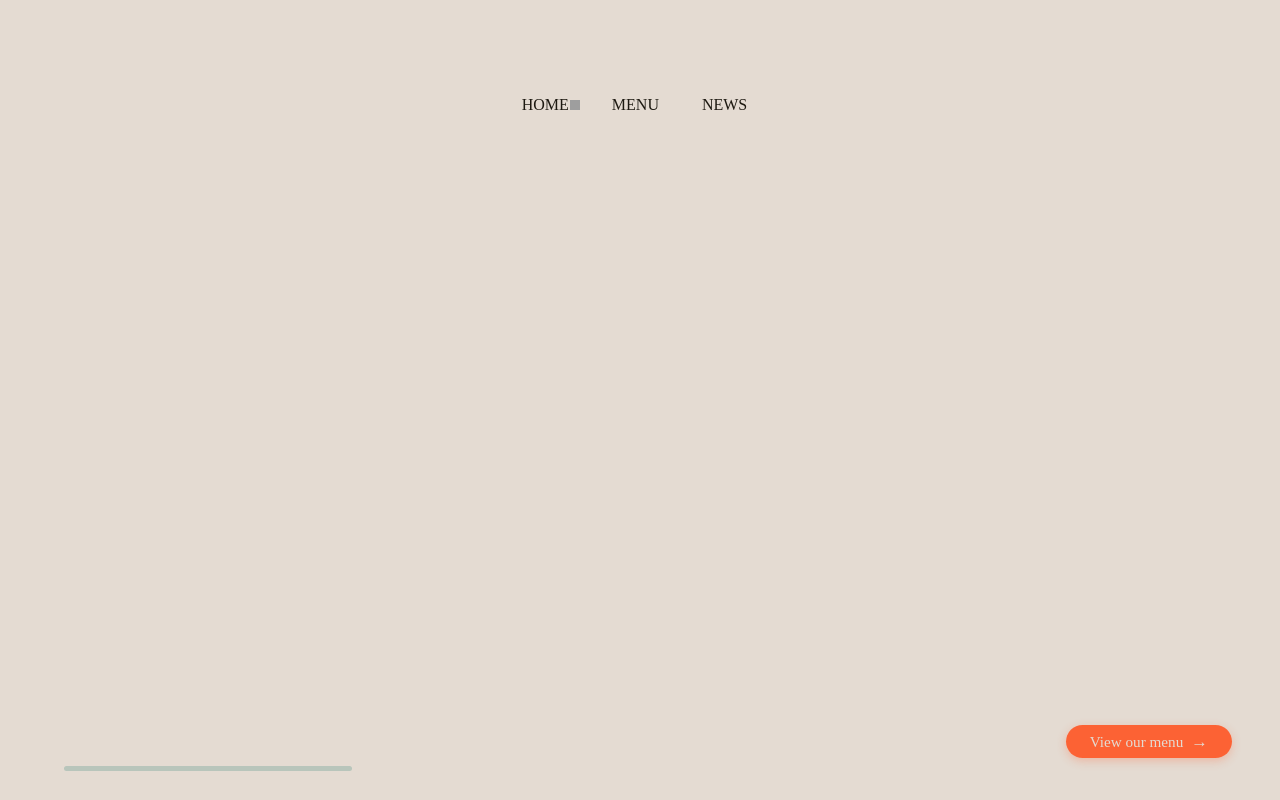
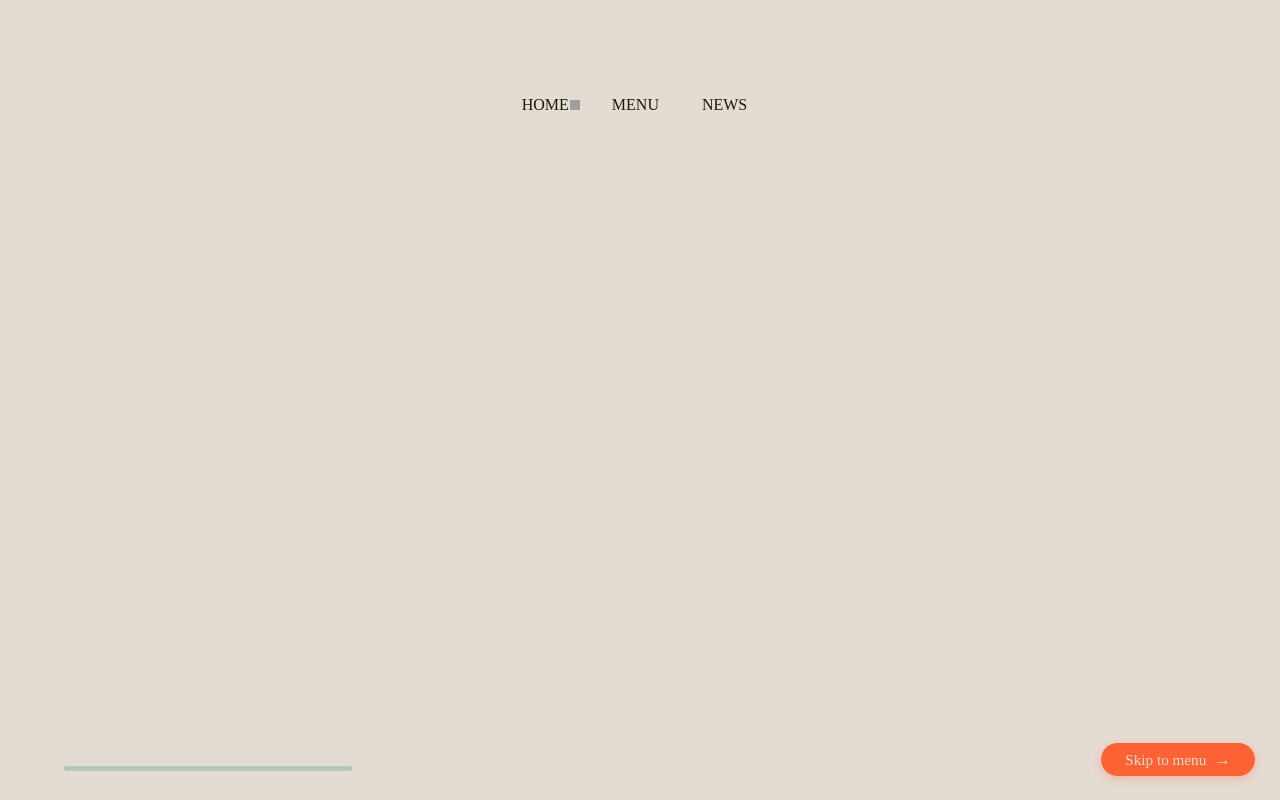
Before and after one commit to notCrazy0815/TSA-DesignBrief-25, a SvelteKit app: page / in a window 1280 px wide. Shown: the top 800 px of the page. Built offline with nearby package versions, Linux system fonts and the light colour scheme; grey boxes are pictures that could not be loaded; a web font is replaced by a local one.

Commit message:
menu link update

```diff
--- a/src/routes/+page.svelte
+++ b/src/routes/+page.svelte
@@ -294,7 +294,7 @@
 <svelte:window on:scroll={handleScroll} bind:scrollY={windowY} on:wheel={handleMouseWheel} />
 
 <div class="menu-link">
-     <a href="/menu">View our menu</a>
+     <a href="/menu">Skip to menu</a>
 </div>
 <div class="content" style={cssVarStyles}>
      <!-- {#if false} -->
@@ -473,10 +473,14 @@
 
      .menu-link {
           position: fixed;
-          bottom: 3rem;
-          right: 3rem;
+          bottom: 30px;
+          right: 25px;
           z-index: 1000;
           cursor: pointer !important;
+          animation: menuLinkFadeIn 0.5s forwards;
+          animation-delay: 2s;
+          transform: translateY(100px);
+          opacity: 0.2;
 
           a {
                font-size: clamp(0.9rem, 2vw, 0.95rem);
@@ -497,6 +501,17 @@
                     margin-left: 8px;
                     font-size: 1.1em;
                }
+          }
+     }
+
+     @keyframes menuLinkFadeIn {
+          0% {
+               opacity: 0.2;
+               transform: translateX(300px);
+          }
+          100% {
+               opacity: 1;
+               transform: translateX(0);
           }
      }
 
```
